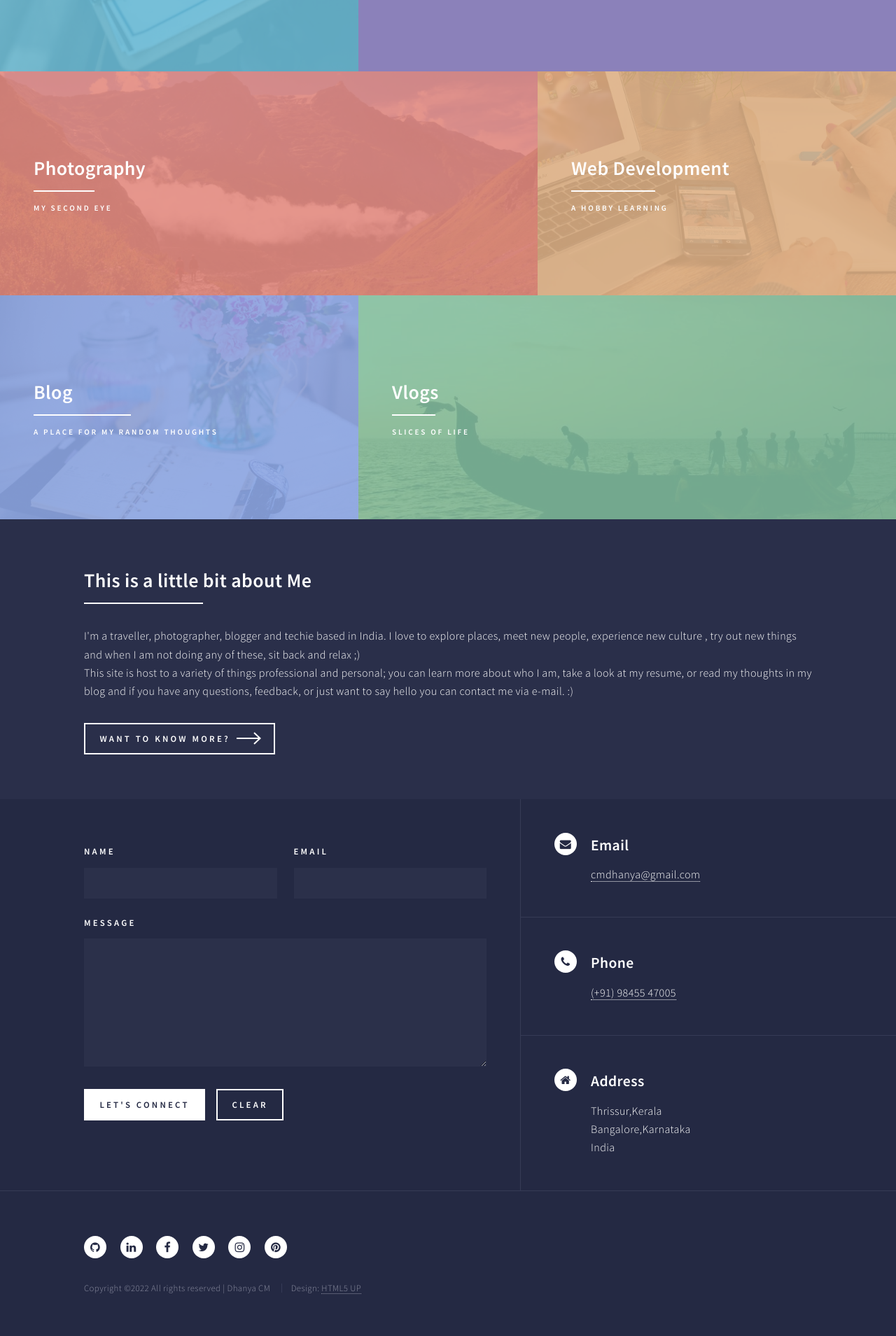
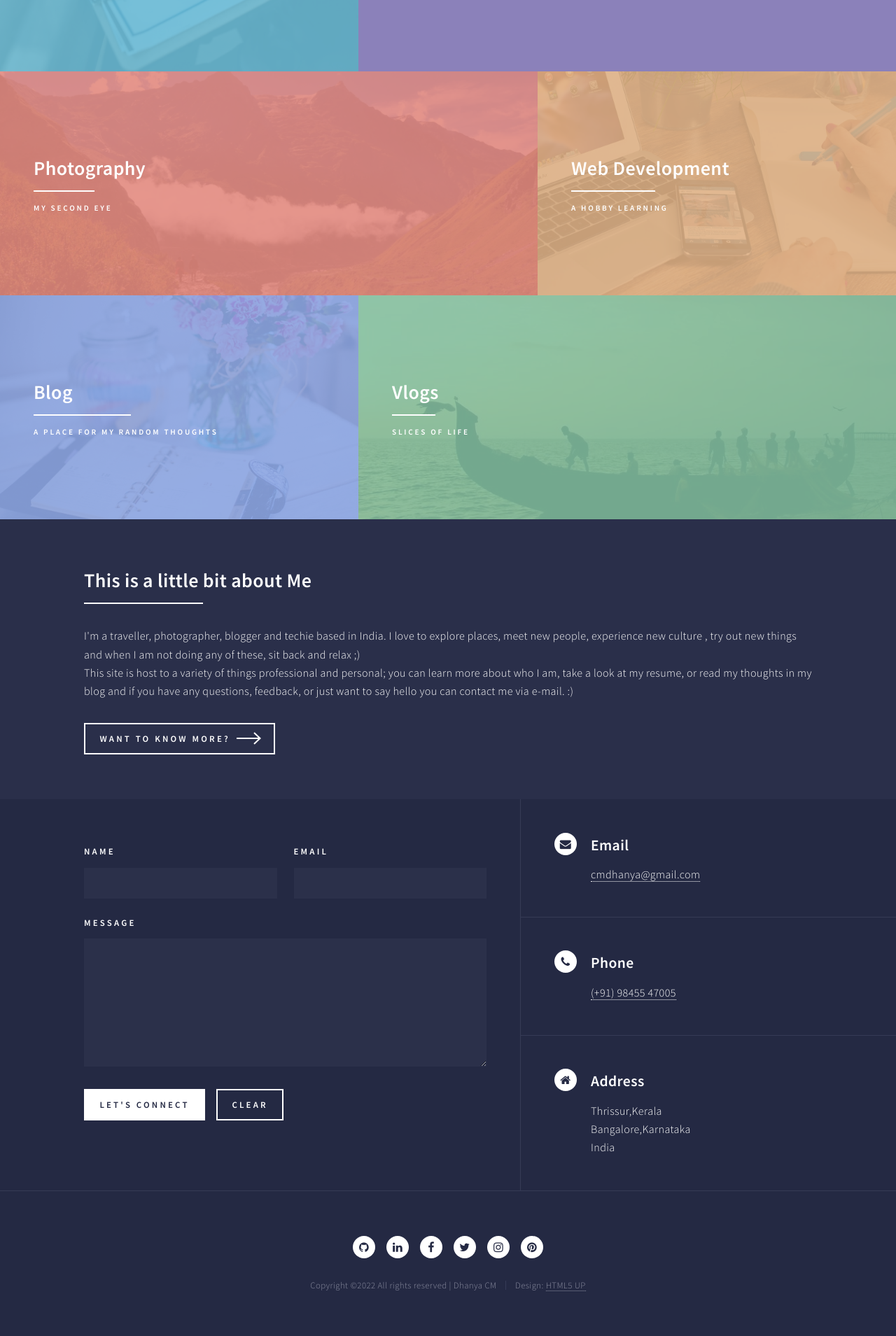
Before and after one commit to dhanyacm/dhanyacm, a Jekyll site: the page built from index.html, in a window 1280 px wide. Shown: the part 893-2802 px from the top of the page at 70% size. Built offline with Jekyll 4.4.1, drawn with Linux system fonts in a browser that asks for light colours; the list of posts is cut into pages by our own code; grey boxes are pictures that could not be loaded.

Commit message:
Update footer.html

```diff
--- a/_includes/footer.html
+++ b/_includes/footer.html
@@ -52,9 +52,9 @@
 					</section>
 
 				<!-- Footer -->
-					<footer id="footer" style = "display: flex;justify-content: center;">
+					<footer id="footer" >
 						<div class="inner">
-							<ul class="icons">
+							<ul class="icons" style = "display: flex;justify-content: center;">
 								<li><a href="https://github.com/dhanyacm" class="icon alt fa-github"><span class="label">GitHub</span></a></li>
 								<li><a href="https://www.linkedin.com/in/dhanyacm/" class="icon alt fa-linkedin"><span class="label">LinkedIn</span></a></li>
 								<li><a href="https://www.facebook.com/dhanyacm" class="icon alt fa-facebook"><span class="label">Facebook</span></a></li>
@@ -62,7 +62,7 @@
 								<li><a href="https://www.instagram.com/dhanya.cm/" class="icon alt fa-instagram"><span class="label">Instagram</span></a></li>
 								<li><a href="https://in.pinterest.com/cmdhanya/" class="icon alt fa-pinterest"><span class="label">Pinterest</span></a></li>
 							</ul>
-							<ul class="copyright">
+							<ul class="copyright" style = "display: flex;justify-content: center;">
 								<li>Copyright &copy;<script>document.write(new Date().getFullYear());</script> All rights reserved | Dhanya CM</li>
 								<li>Design: <a href="https://html5up.net">HTML5 UP</a></li>
 							</ul>
```
